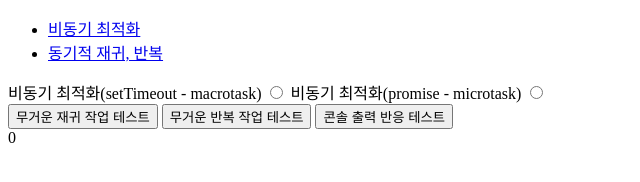
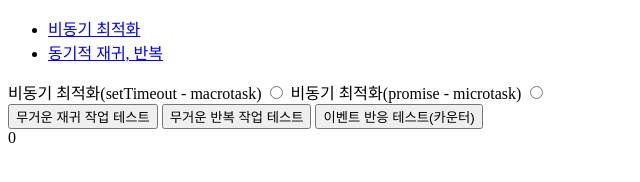
Before and after one commit to charchar111/study-of-optimizing-recursive-and-loop-in-javascript, a plain HTML site: page page/optimize-all-devide-async/optimize-all-devide-async.html in a window 1280 px wide. Shown: the whole page, without its empty margins (0-640 px from the left). Drawn offline with Linux system fonts and the light colour scheme.

Commit message:
주석, ui 문구 수정

```diff
--- a/page/optimize-all-devide-async/optimize-all-devide-async.html
+++ b/page/optimize-all-devide-async/optimize-all-devide-async.html
@@ -46,7 +46,7 @@
 
     <button id="button_recursive">무거운 재귀 작업 테스트</button>
     <button id="button_loof">무거운 반복 작업 테스트</button>
-    <button id="button_count_add">콘솔 출력 반응 테스트</button>
+    <button id="button_count_add">이벤트 반응 테스트(카운터)</button>
     <div id="count_console"></div>
     <script src="./optimize-all-devide-async.js"></script>
   </body>
```
Also changed, not shown: page/sync/sync-app.js (+7 -2 lines), page/sync/sync.html (+1 -1 lines).
